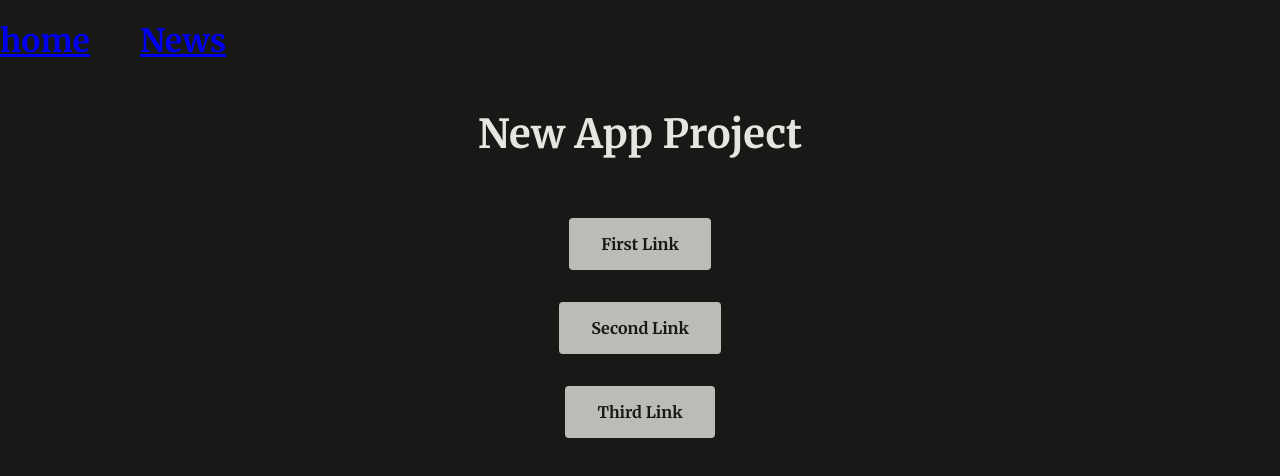
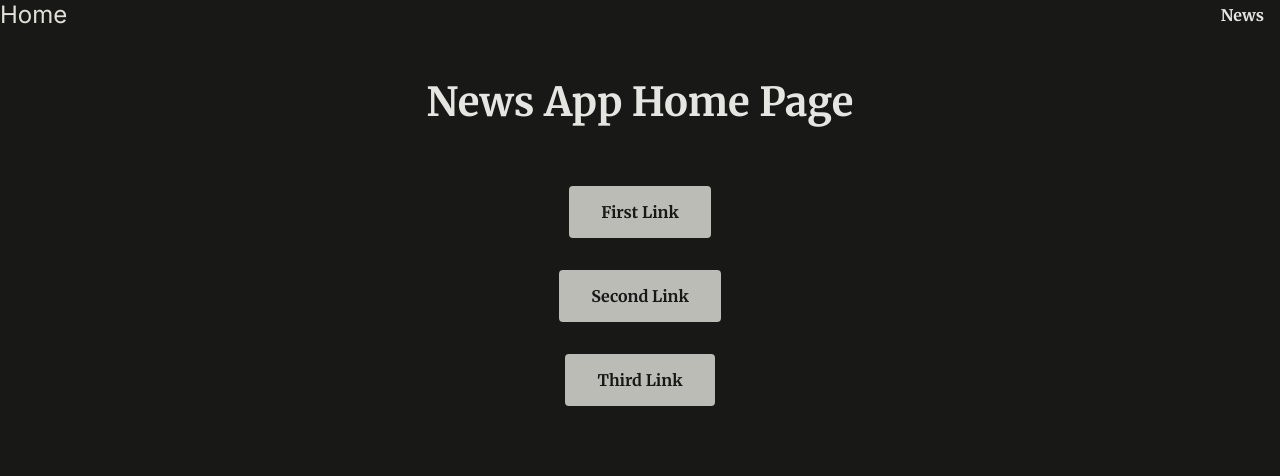
Before and after one commit to ISTAFAMARSHALL/news-app, a Next.js app: page / in a window 1280 px wide. Shown: the top 476 px of the page. Built offline with nearby package versions, Linux system fonts and the light colour scheme.

Commit message:
update  Header for styling

```diff
--- a/app/components/header.js
+++ b/app/components/header.js
@@ -2,9 +2,26 @@ import Link from 'next/link'
 
 export default function Header () {
     return (
-        <h1>
-            <Link href=".." style={{marginRight: '50px'}} >home</Link>
-            <Link href="/news" >News</Link>
-        </h1>
+        // <h1>
+        <header id='main-header' >
+
+            <div id='logo' >
+                <Link href=".."
+                    // style={{marginRight: '50px'}}
+                >
+                    Home
+                </Link>
+            </div>
+
+            <nav>
+                <ul>
+                    <li>
+                        <Link href="/news" >News</Link>
+                    </li>
+                </ul>
+            </nav>
+
+        </header>
+        // </h1>
     )
 }
--- a/app/page.js
+++ b/app/page.js
@@ -4,7 +4,7 @@ export default function HomePage () {
   return (
     <div id='home'>
 
-      <h1>New App Project</h1>
+      <h1>News App Home Page</h1>
 
       <ul>
 
```
